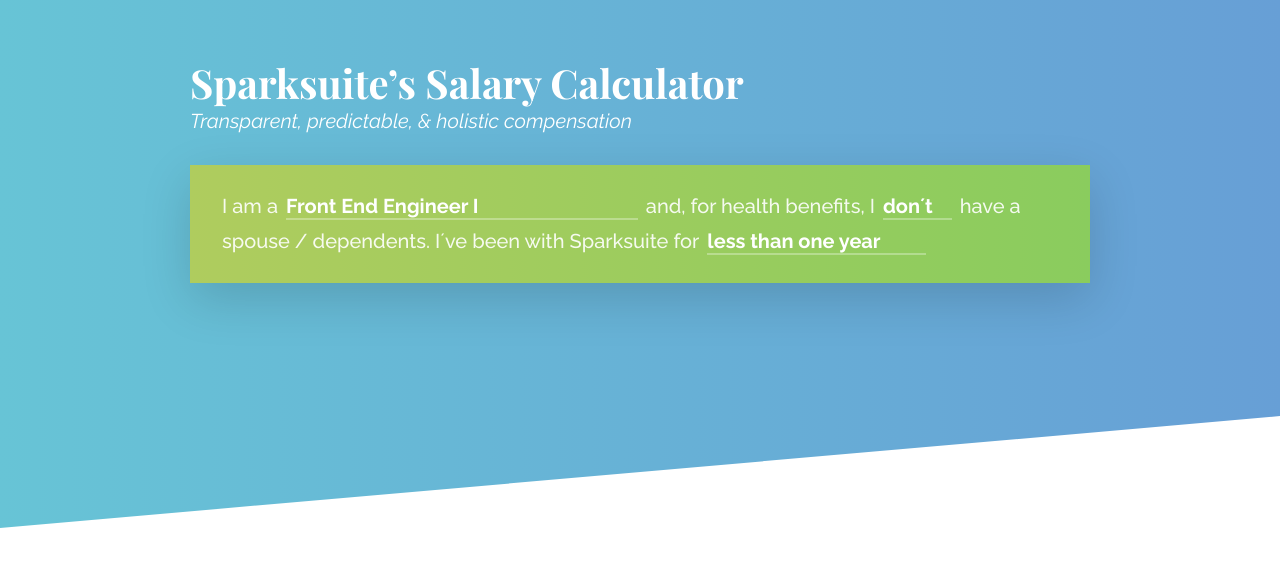
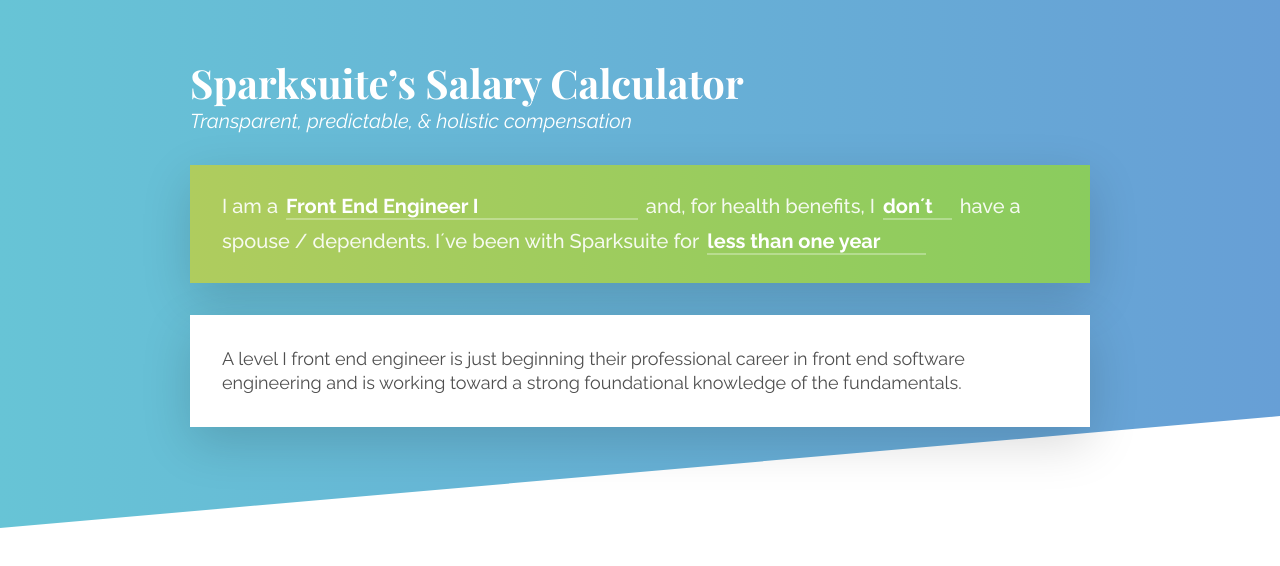
Before and after one commit to sparksuite/salary-calculator, a React (Create React App) app: page / in a window 1280 px wide. Shown: the top 566 px of the page. Built offline with nearby package versions, Linux system fonts and the light colour scheme.

Commit message:
Add position description component

```diff
--- a/src/components/app.tsx
+++ b/src/components/app.tsx
@@ -4,6 +4,7 @@ import { createGlobalStyle } from 'styled-components/macro';
 import Gradient from './gradient';
 import Header from './header';
 import Choices from './choices';
+import PositionDescription from './position-description';
 
 // Global style
 const GlobalStyle = createGlobalStyle`
@@ -34,6 +35,7 @@ const App: React.FC = () => {
 			<Gradient />
 			<Header />
 			<Choices />
+			<PositionDescription />
 		</React.Fragment>
 	);
 };
--- /dev/null
+++ b/src/components/position-description.tsx
@@ -0,0 +1,35 @@
+// Imports
+import React from 'react';
+import styled from 'styled-components/macro';
+import positions from '../data/positions.json';
+import { AppState } from '../redux/types';
+import { useSelector } from 'react-redux';
+
+// Styled container
+const Container = styled.div`
+	margin-top: 2rem;
+	padding: 2rem;
+	box-shadow: 0 1rem 3.125rem 0 rgba(0, 0, 0, 0.15);
+	background: #fff;
+	font-size: 1.125rem;
+	line-height: 1.5rem;
+	color: #4f4f4f;
+`;
+
+// Functional component
+const PositionDescription: React.FC = () => {
+	// Get the currently-selected position's title
+	const positionTitle = useSelector((state: AppState) => state.position);
+
+	// Return JSX
+	return (
+		<Container>
+			{
+				positions.filter((position) => position.title === positionTitle)[0]
+					.description
+			}
+		</Container>
+	);
+};
+
+export default PositionDescription;
--- a/src/data/positions.json
+++ b/src/data/positions.json
@@ -1,38 +1,38 @@
 [
 	{
 		"title": "Front End Engineer I",
-		"description": "TODO"
+		"description": "A level I front end engineer is just beginning their professional career in front end software engineering and is working toward a strong foundational knowledge of the fundamentals."
 	},
 	{
 		"title": "Front End Engineer II",
-		"description": "TODO"
+		"description": "A level II front end engineer has relevant professional experience and a solid understanding of front end engineering fundamentals. They require less direction to accomplish tasks."
 	},
 	{
 		"title": "Lead Front End Engineer",
-		"description": "TODO"
+		"description": "A lead front end engineer is a highly experienced individual contributor whoʼs been given leadership responsibilities. Lead engineers generally have others reporting to them and have more input over the design and direction of the product."
 	},
 	{
 		"title": "Back End Engineer I",
-		"description": "TODO"
+		"description": "A level I back end engineer is just beginning their professional career in back end software engineering and is working toward a strong foundational knowledge of the fundamentals."
 	},
 	{
 		"title": "Back End Engineer II",
-		"description": "TODO"
+		"description": "A level II back end engineer has relevant professional experience and a solid understanding of back end engineering fundamentals. They require less direction to accomplish tasks."
 	},
 	{
 		"title": "Lead Back End Engineer",
-		"description": "TODO"
+		"description": "A lead back end engineer is a highly experienced individual contributor whoʼs been given leadership responsibilities. Lead engineers generally have others reporting to them and have more input over the design and direction of the product."
 	},
 	{
 		"title": "Customer Success Champion I",
-		"description": "TODO"
+		"description": "A level I customer success champion has relevant work experience in customer service oriented roles, is a strong communicator, and is very personable."
 	},
 	{
 		"title": "Customer Success Champion II",
-		"description": "TODO"
+		"description": "A level II customer success champion has extensive work experience in customer success roles, has excellent communication skills, is very personable, and has a strong grasp of technology."
 	},
 	{
 		"title": "Lead Customer Success Champion",
-		"description": "TODO"
+		"description": "A lead customer success champion is as talented as a level II customer success champion, but also has leadership responsibilities. Among other things, this includes reviewing the performance of others who report to them, taking an active role in the hiring process, and ensuring team goals are achieved."
 	}
 ]
```
